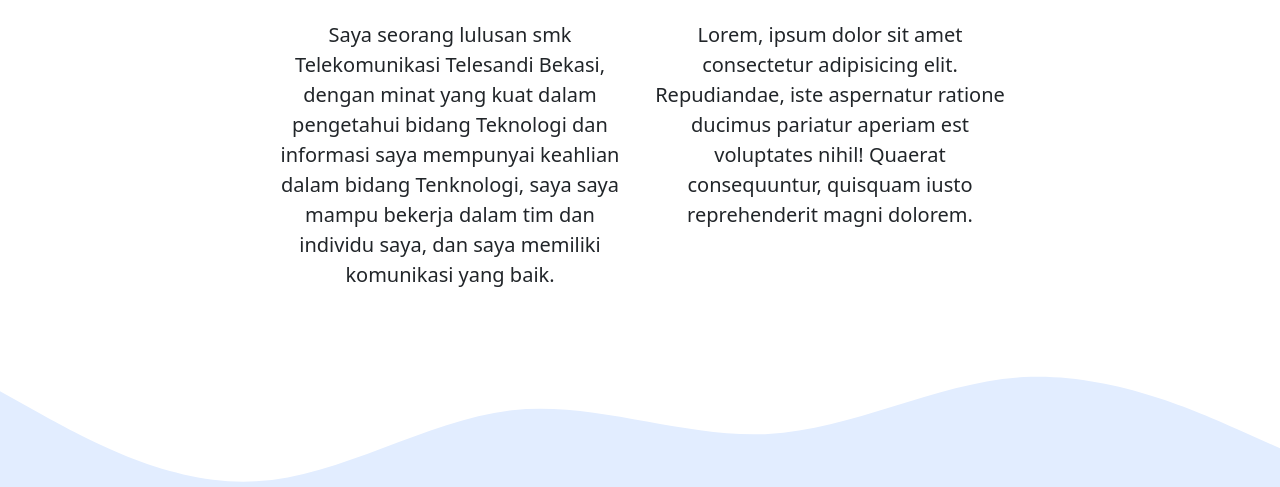
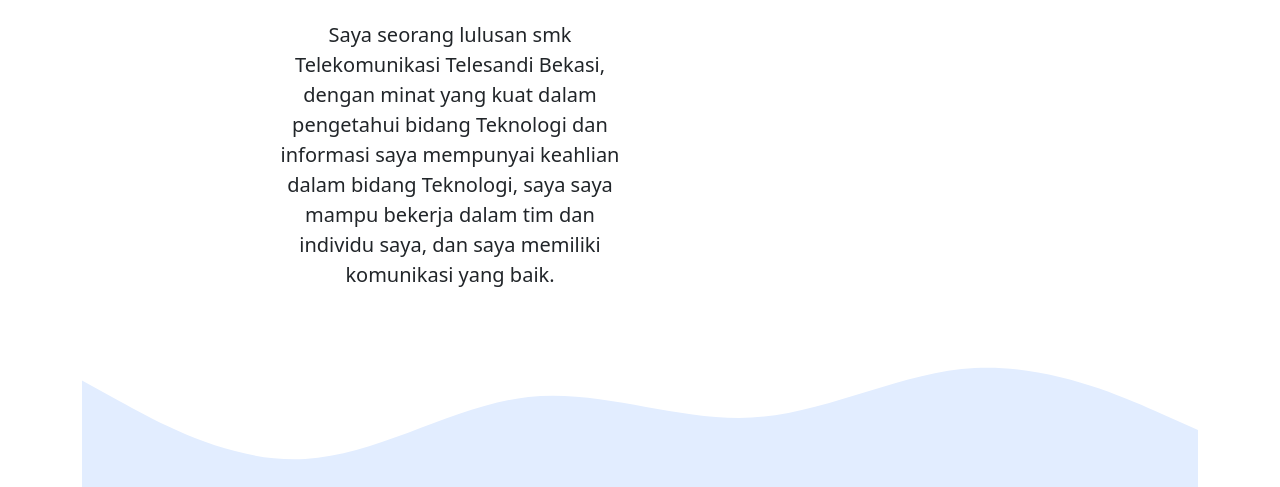
Before and after one commit to falahsuryaa/Website-Personal, a plain HTML site: page index.html in a window 1280 px wide. Shown: the part 721-1208 px from the top of the page. Drawn offline with nearby package versions, Linux system fonts and the light colour scheme.

Commit message:
Update index.html

```diff
--- a/index.html
+++ b/index.html
@@ -65,11 +65,10 @@
         </div>
         <div class="row justify-content-center fs-5 text-center">
           <div class="col-md-4">
-            <p>Saya seorang lulusan smk Telekomunikasi Telesandi Bekasi, dengan minat yang kuat dalam pengetahui bidang Teknologi dan informasi saya mempunyai keahlian dalam bidang Tenknologi, saya saya mampu bekerja dalam tim dan individu saya, dan saya memiliki komunikasi yang baik.</p>
+            <p>Saya seorang lulusan smk Telekomunikasi Telesandi Bekasi, dengan minat yang kuat dalam pengetahui bidang Teknologi dan informasi saya mempunyai keahlian dalam bidang Teknologi, saya saya mampu bekerja dalam tim dan individu saya, dan saya memiliki komunikasi yang baik.</p>
           </div>
           <div class="col-md-4">
-            <p>Lorem, ipsum dolor sit amet consectetur adipisicing elit. Repudiandae, iste aspernatur ratione ducimus pariatur aperiam est voluptates nihil! Quaerat consequuntur, quisquam iusto reprehenderit magni dolorem.</p>
-          </div>
+
         </div>
       </div>
       <svg xmlns="http://www.w3.org/2000/svg" viewBox="0 0 1440 320">
```
